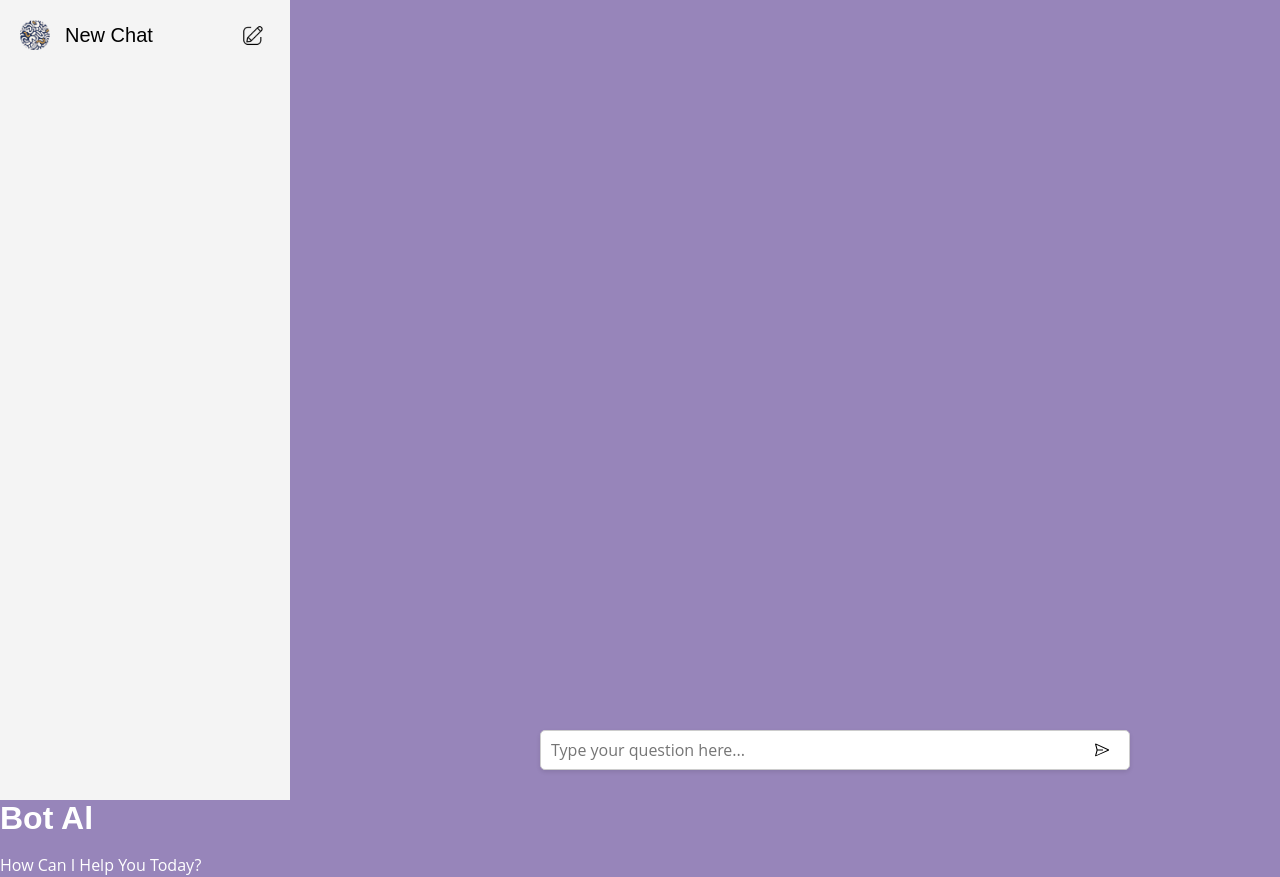
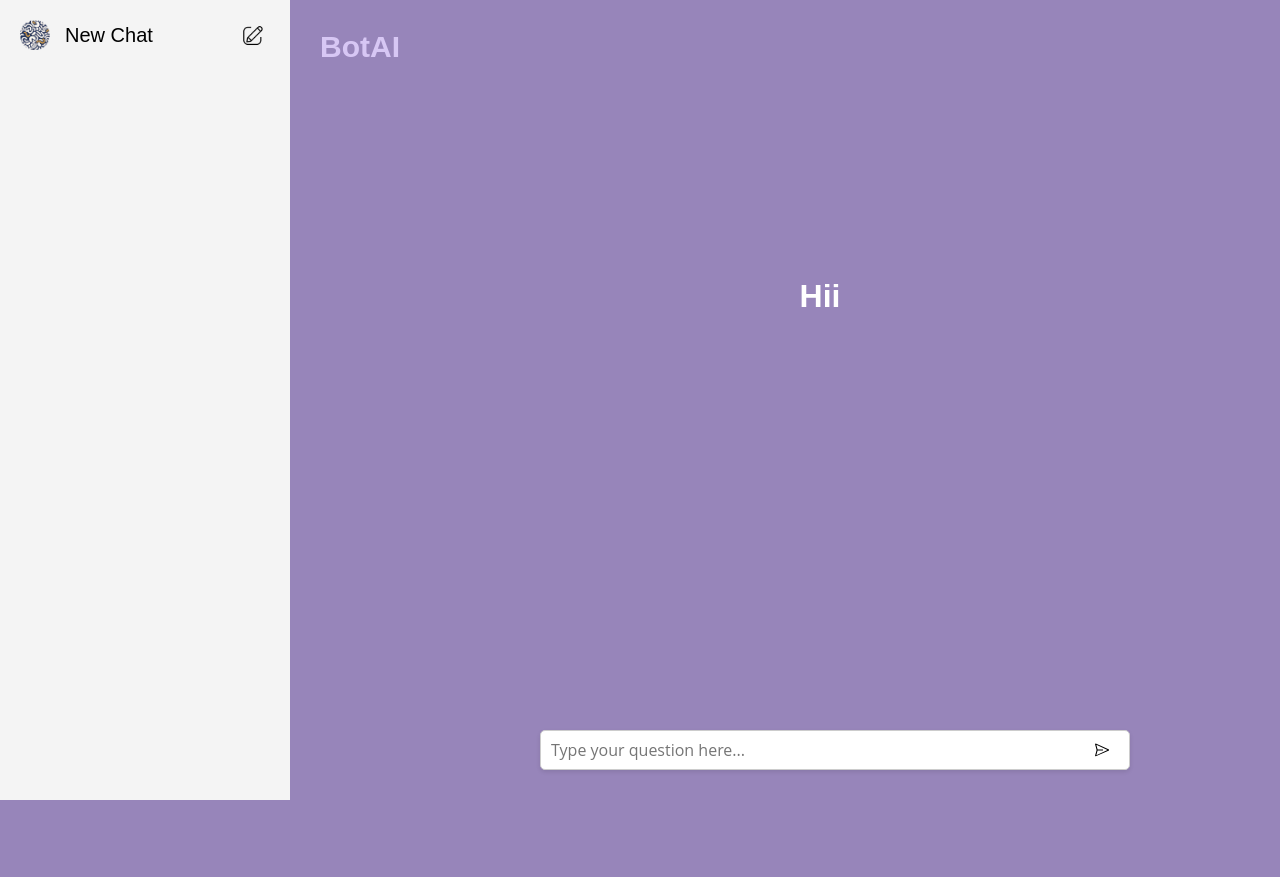
Before and after one commit to RutikKulkarni/BotAI, a React (Create React App) app: page / in a window 1280 px wide. After the commit the page ends 800 px from the top, so only its background shows below. Built offline with nearby package versions, Linux system fonts and the light colour scheme.

Commit message:
Home Content

```diff
--- a/src/components/Assemble.jsx
+++ b/src/components/Assemble.jsx
@@ -1,7 +1,142 @@
+// import React, { useState, useEffect } from "react";
+// import ChatWindow from "./ChatWindow/ChatWindow";
+// import SidebarMenu from "./SidebarMenu/SidebarMenu";
+// import Home from "./Home/Home";
+
+// const Assemble = () => {
+//   const [activeConversation, setActiveConversation] = useState(null);
+//   const [conversations, setConversations] = useState([]);
+
+//   useEffect(() => {
+//     const savedConversations =
+//       JSON.parse(localStorage.getItem("savedConversations")) || [];
+//     setConversations(savedConversations);
+
+//     const savedActiveConversation = localStorage.getItem("activeConversation");
+//     if (savedActiveConversation) {
+//       setActiveConversation(parseInt(savedActiveConversation));
+//     }
+//   }, []);
+
+//   useEffect(() => {
+//     localStorage.setItem("savedConversations", JSON.stringify(conversations));
+//   }, [conversations]);
+
+//   const handleSelectConversation = (conversation) => {
+//     setActiveConversation(conversation.id);
+//     localStorage.setItem("activeConversation", conversation.id);
+//   };
+
+//   const handleStartNewConversation = () => {
+//     const newConversationId = Date.now();
+//     const newConversationTitle = `Conversation ${conversations.length + 1}`;
+//     const newConversation = {
+//       id: newConversationId,
+//       title: newConversationTitle,
+//       messages: [],
+//     };
+//     setConversations([...conversations, newConversation]);
+//     setActiveConversation(newConversationId);
+//     localStorage.setItem("activeConversation", newConversationId);
+//   };
+
+//   const handleDeleteConversation = (conversationId) => {
+//     const updatedConversations = conversations.filter(
+//       (conversation) => conversation.id !== conversationId
+//     );
+//     setConversations(updatedConversations);
+//     localStorage.setItem(
+//       "savedConversations",
+//       JSON.stringify(updatedConversations)
+//     );
+
+//     if (activeConversation === conversationId) {
+//       setActiveConversation(null);
+//       localStorage.removeItem("activeConversation");
+//     }
+//   };
+
+//   const handleRenameConversation = (conversationId, newTitle) => {
+//     setConversations((prevConversations) =>
+//       prevConversations.map((conversation) =>
+//         conversation.id === conversationId
+//           ? { ...conversation, title: newTitle }
+//           : conversation
+//       )
+//     );
+//   };
+
+//   const handleAskQuestionInActiveConversation = (question) => {
+//     if (activeConversation) {
+//       handleAskQuestion(question, activeConversation);
+//     } else {
+//       const newConversationId = Date.now();
+//       const newConversationTitle = `Conversation ${conversations.length + 1}`;
+//       const newConversation = {
+//         id: newConversationId,
+//         title: newConversationTitle,
+//         messages: [],
+//       };
+//       setConversations([...conversations, newConversation]);
+//       setActiveConversation(newConversationId);
+//       localStorage.setItem("activeConversation", newConversationId);
+//       handleAskQuestion(question, newConversationId);
+//     }
+//   };
+
+//   const handleAskQuestion = (question, conversationId) => {
+//     const conversationsData = require("../data/conversations.json");
+//     const answer = conversationsData.find(
+//       (conversation) => conversation.question === question
+//     )?.response;
+
+//     const updatedMessages = [
+//       ...(JSON.parse(localStorage.getItem(`conversation_${conversationId}`)) ||
+//         []),
+//       { text: question, sender: "User" },
+//       {
+//         text: answer || "Sorry, I don't have an answer for that.",
+//         sender: "AI",
+//       },
+//     ];
+
+//     setConversations((prevConversations) =>
+//       prevConversations.map((conversation) =>
+//         conversation.id === conversationId
+//           ? { ...conversation, messages: updatedMessages }
+//           : conversation
+//       )
+//     );
+//     localStorage.setItem(
+//       `conversation_${conversationId}`,
+//       JSON.stringify(updatedMessages)
+//     );
+//   };
+
+//   return (
+//     <div>
+//       <SidebarMenu
+//         conversations={conversations}
+//         onSelectConversation={handleSelectConversation}
+//         onStartNewConversation={handleStartNewConversation}
+//         onDeleteConversation={handleDeleteConversation}
+//         onRenameConversation={handleRenameConversation}
+//       />
+//       <Home/>
+//       <ChatWindow
+//         conversationId={activeConversation}
+//         onAskQuestion={handleAskQuestionInActiveConversation}
+//       />
+//     </div>
+//   );
+// };
+
+// export default Assemble;
+
+
 import React, { useState, useEffect } from "react";
 import ChatWindow from "./ChatWindow/ChatWindow";
 import SidebarMenu from "./SidebarMenu/SidebarMenu";
-import Home from "./Home/Home";
 
 const Assemble = () => {
   const [activeConversation, setActiveConversation] = useState(null);
@@ -122,7 +257,7 @@ const Assemble = () => {
         onDeleteConversation={handleDeleteConversation}
         onRenameConversation={handleRenameConversation}
       />
-      <Home/>
+      {/* {!activeConversation && <Home />} */}
       <ChatWindow
         conversationId={activeConversation}
         onAskQuestion={handleAskQuestionInActiveConversation}
--- a/src/components/ChatWindow/ChatWindow.jsx
+++ b/src/components/ChatWindow/ChatWindow.jsx
@@ -1,3 +1,102 @@
+// import React, { useState, useEffect, useRef } from "react";
+// import QuestionAskField from "../QuestionAskField/QuestionAskField";
+// import styles from "./ChatWindow.module.css";
+// import UserIcon from "../../assets/user-icon.png";
+// import AiIcon from "../../assets/ai-icon.png";
+
+// const ChatWindow = ({ conversationId, onAskQuestion }) => {
+//   const [messages, setMessages] = useState([]);
+//   const messageContainerRef = useRef(null);
+
+//   useEffect(() => {
+//     const savedMessages =
+//       JSON.parse(localStorage.getItem(`conversation_${conversationId}`)) || [];
+//     setMessages(savedMessages);
+//   }, [conversationId]);
+
+//   useEffect(() => {
+//     if (messageContainerRef.current) {
+//       messageContainerRef.current.scrollTop =
+//         messageContainerRef.current.scrollHeight;
+//     }
+//   }, [messages]);
+
+//   const handleAskQuestion = (question) => {
+//     if (!conversationId) {
+//       onAskQuestion(question);
+//     } else {
+//       const conversationsData = require("../../data/conversations.json");
+//       const answer = conversationsData.find(
+//         (conversation) => conversation.question === question
+//       )?.response;
+
+//       const updatedMessages = [
+//         ...messages,
+//         { text: question, sender: "User" },
+//         {
+//           text: answer || "Sorry, I don't have an answer for that.",
+//           sender: "AI",
+//         },
+//       ];
+
+//       setMessages(updatedMessages);
+//       localStorage.setItem(
+//         `conversation_${conversationId}`,
+//         JSON.stringify(updatedMessages)
+//       );
+//     }
+//   };
+
+//   return (
+//     <div className={styles.chatContainer}>
+//       <div className={styles.container}>
+//         <div
+//           ref={messageContainerRef}
+//           className={styles.textContainer}
+//           style={{ maxHeight: "calc(100vh - 150px)", overflow: "auto" }}
+//         >
+//           {Array.isArray(messages) &&
+//             messages.map((message, index) =>
+//               message.text ? (
+//                 <div
+//                   key={index}
+//                   className={
+//                     message.sender === "User"
+//                       ? styles.userMessageContainer
+//                       : styles.aiMessageContainer
+//                   }
+//                 >
+//                   <div className={styles.messageContainer}>
+//                     <div className={styles.messageContent}>
+//                       <img
+//                         src={message.sender === "User" ? UserIcon : AiIcon}
+//                         alt={
+//                           message.sender === "User" ? "User Icon" : "AI Icon"
+//                         }
+//                         className={styles.icon}
+//                       />
+//                       <div className={styles.messageText}>
+//                         <div className={styles.senderName}>
+//                           {message.sender === "User" ? "User" : "AI"}
+//                         </div>
+//                         <div>{message.text}</div>
+//                       </div>
+//                     </div>
+//                   </div>
+//                 </div>
+//               ) : null
+//             )}
+//         </div>
+//       </div>
+//       <div>
+//         <QuestionAskField onAskQuestion={handleAskQuestion} />
+//       </div>
+//     </div>
+//   );
+// };
+
+// export default ChatWindow;
+
 import React, { useState, useEffect, useRef } from "react";
 import QuestionAskField from "../QuestionAskField/QuestionAskField";
 import styles from "./ChatWindow.module.css";
@@ -49,6 +148,10 @@ const ChatWindow = ({ conversationId, onAskQuestion }) => {
 
   return (
     <div className={styles.chatContainer}>
+      <div className={styles.botName}>
+        <span>BotAI</span>
+      </div>
+      {conversationId ? (
         <div className={styles.container}>
           <div
             ref={messageContainerRef}
@@ -88,6 +191,13 @@ const ChatWindow = ({ conversationId, onAskQuestion }) => {
               )}
           </div>
         </div>
+      ) : (
+        <div className={styles.container}>
+          <div className={styles.centered}>
+            <h1>Hii</h1>
+          </div>
+        </div>
+      )}
       <div>
         <QuestionAskField onAskQuestion={handleAskQuestion} />
       </div>
--- a/src/components/ChatWindow/ChatWindow.module.css
+++ b/src/components/ChatWindow/ChatWindow.module.css
@@ -76,3 +76,22 @@
 .textContainer::-webkit-scrollbar-thumb {
   display: none;
 }
+
+.botName {
+  position: absolute;
+  top: 0;
+  left: 0;
+  padding: 20px;
+  margin-left: 300px;
+  margin-top: 10px;
+  color: var(--secondary-bg);
+  font-size: 30px;
+  font-weight: bold;
+}
+
+.centered {
+  display: flex;
+  justify-content: center;
+  align-items: center;
+  height: 100vh;
+}
--- a/src/components/Home/Home.jsx
+++ /dev/null
@@ -1,30 +0,0 @@
-import React, { useState } from 'react';
-
-const Home = () => {
-  const [query, setQuery] = useState('');
-  const [response, setResponse] = useState('');
-
-  const handleSubmit = (e) => {
-    e.preventDefault();
-    if (query === 'what is the weather') {
-      setResponse('The weather is sunny today!');
-    } else if (query === 'what is my location') {
-      setResponse('Your location is not available.');
-    } else if (query === 'what is the temperature') {
-      setResponse('The temperature is 72 degrees Fahrenheit.');
-    } else if (query === 'how are you') {
-      setResponse("I'm an AI, and I don''t have feelings, but I'm here to help you!");
-    } else {
-      setResponse("I'm sorry, I didn''t understand your question.");
-    }
-  };
-
-  return (
-    <div className="home">
-      <h1>Bot Al</h1>
-      <p>How Can I Help You Today?</p>
-    </div>
-  );
-};
-
-export default Home;
```
Also changed, not shown: src/components/Home/Home.module.css (deleted). Lines whose indentation alone changed are shown as unchanged.
